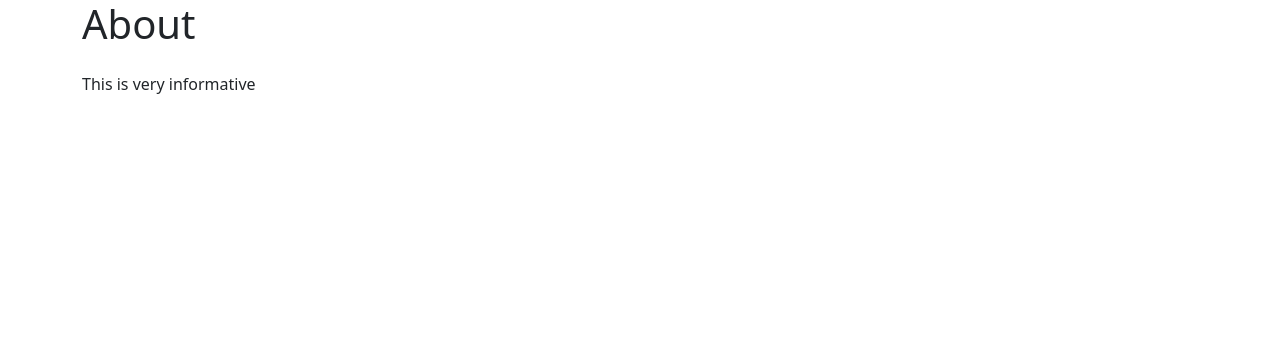
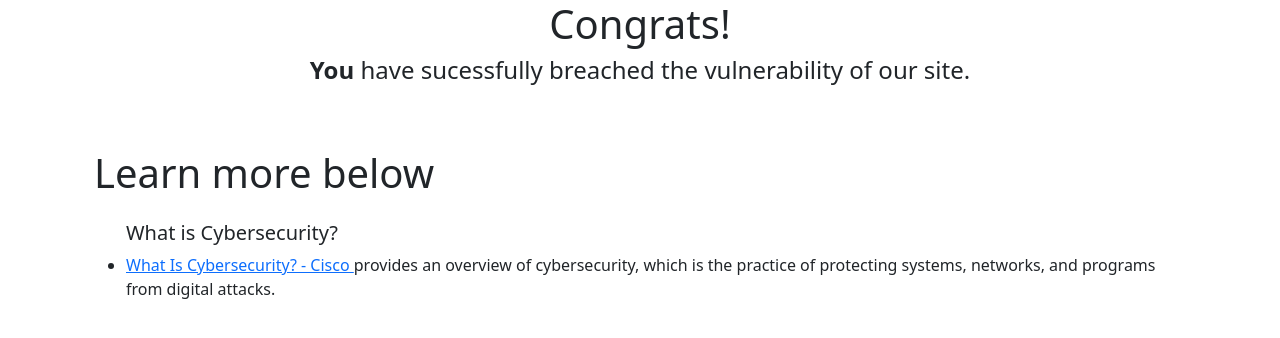
Before and after one commit to aaronmpark/hackathon, a React (Vite) app: page /About in a window 1280 px wide. Shown: the top 338 px of the page. Built offline with nearby package versions, Linux system fonts and the light colour scheme.

Commit message:
Expanded on about page

```diff
--- a/src/pages/about.tsx
+++ b/src/pages/about.tsx
@@ -1,16 +1,26 @@
 import React from "react";
 import { useNavigate } from "react-router-dom";
-import { Container, Stack } from "react-bootstrap";
+import { Container, Form } from "react-bootstrap";
 
 
 const About = () => {
     const navigate = useNavigate();
 
     return (
-        <Stack gap={3}>
-            <div className="p2"> <h1>About</h1></div>
-            <div className="p2"> <p>This is very informative</p></div>
-        </Stack>
+        <Container>
+            <div className="text-center"><h1>Congrats!</h1></div>
+            <div className="text-center"><h4><b>You</b> have sucessfully breached the vulnerability of our site.</h4></div>
+            <div className = "mt-5">
+                <div className = "py-3">
+                    <h1>Learn more below</h1>
+                </div>
+
+                <ul>
+                    <h5>What is Cybersecurity?</h5>
+                    <li><a href = "https://www.cisa.gov/news-events/news/what-cybersecurity"> What Is Cybersecurity? - Cisco </a> provides an overview of cybersecurity, which is the practice of protecting systems, networks, and programs from digital attacks.</li>
+                </ul>
+            </div>
+        </Container>
     )
 }
 
```
